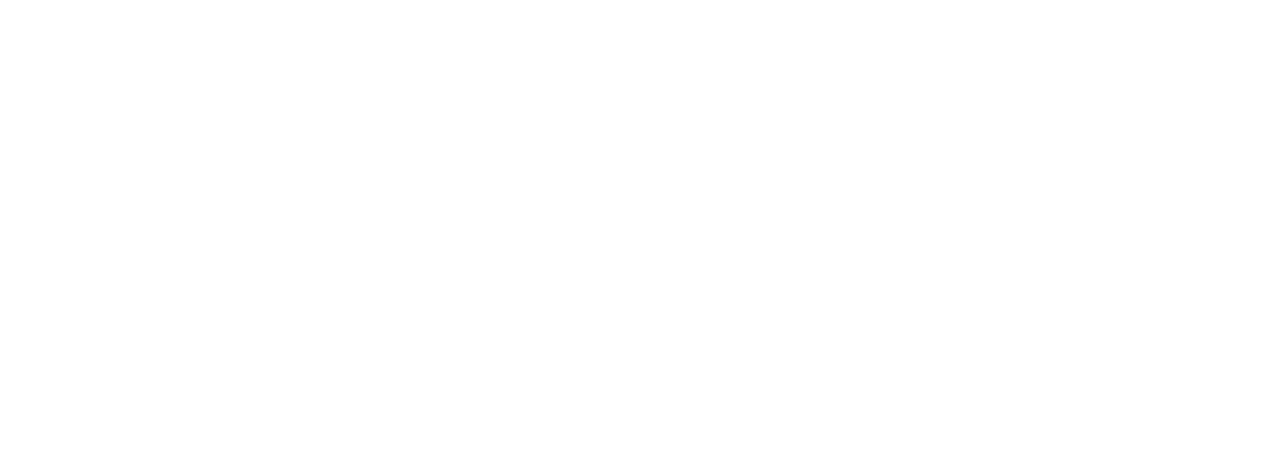
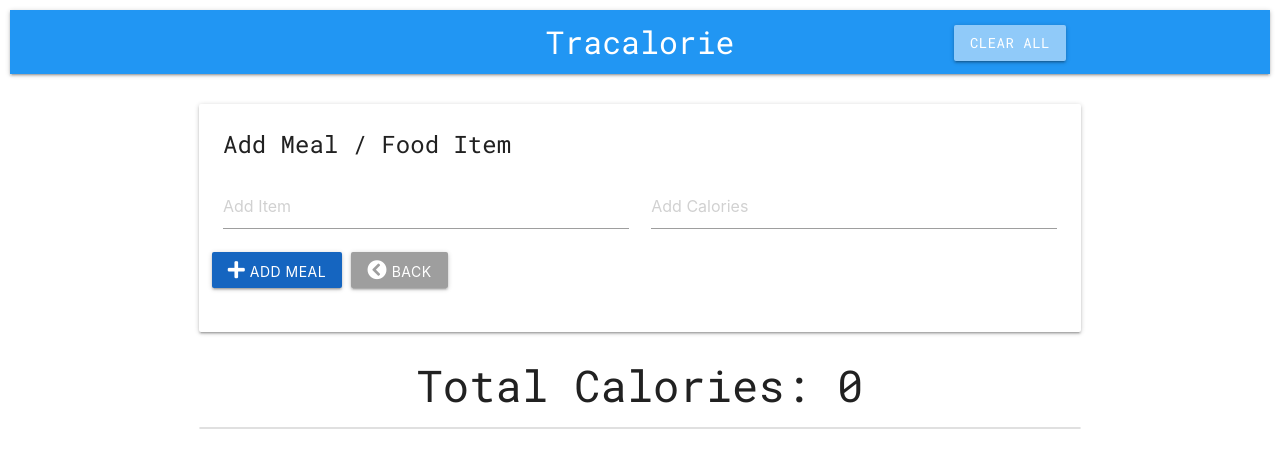
Before and after one commit to JonasBne/calorie-tracker, a website built with webpack: page src/html/index.html in a window 1280 px wide. Built offline with nearby package versions, Linux system fonts and the light colour scheme.

Commit message:
Added user interface and updated package.json

```diff
--- a/package.json
+++ b/package.json
@@ -11,6 +11,7 @@
   "author": "Jonas Boone",
   "license": "ISC",
   "dependencies": {
+    "@fortawesome/fontawesome-free": "^5.15.3",
     "sass": "^1.35.1"
   },
   "devDependencies": {
--- a/src/html/index.html
+++ b/src/html/index.html
@@ -3,12 +3,56 @@
 <head>
     <meta charset="UTF-8">
     <link rel="preconnect" href="https://fonts.googleapis.com">
-    <link rel="preconnect" href="https://fonts.gstatic.com" crossorigin>
     <link href="https://fonts.googleapis.com/css2?family=Roboto+Mono&display=swap" rel="stylesheet">
-    <link href="https://fonts.googleapis.com/icon?family=Material+Icons" rel="stylesheet">
-    <title>Book List App</title>
+    <title>Tracalorie | Your Meal & Calorie Tracker</title>
 </head>
 <body>
+<!-- Navbar -->
+<nav>
+    <div class="nav-wrapper blue">
+        <div class="container">
+            <a href="#" class="brand-logo center">Tracalorie</a>
+            <ul class="right">
+                <li><a href="#" class="clear-btn btn blue lighten-3">Clear All</a></li>
+            </ul>
+        </div>
+    </div>
+</nav>
 
+<br>
+
+<div class="container">
+    <!-- Form Card -->
+    <div class="card">
+        <div class="card-content">
+            <span class="card-title">Add Meal / Food Item</span>
+            <form class="col">
+                <div class="row">
+                    <div class="input-field col s6">
+                        <input type="text" placeholder="Add Item" id="item-name">
+                        <label for="item-name"></label>
+                    </div>
+                    <div class="input-field col s6">
+                        <input type="text" placeholder="Add Calories" id="item-calories">
+                        <label for="item-calories"></label>
+                    </div>
+                    <button class="add-btn btn blue darken-3"><i class="fa fa-plus"></i> Add Meal</button>
+                    <!--
+                    <button class="update-btn btn orange"><i class="fa fa-pencil-square-o"></i> Update Meal</button>
+                    <button class="delete-btn btn red"><i class="fa fa-remove"></i> Delete Meal</button>
+                    -->
+                    <button class="back-btn btn grey pull-right"><i class="fa fa-chevron-circle-left"></i> Back</button>
+                </div>
+            </form>
+        </div>
+    </div>
+
+    <!-- Calorie Count -->
+    <h3 class="center-align">Total Calories: <span class="total-calories">0</span></h3>
+
+    <!-- Item List -->
+    <ul id="item-list" class="collection">
+    </ul>
+</div>
 </body>
 </html>
--- a/src/index.js
+++ b/src/index.js
@@ -1,5 +1,8 @@
 // Import Materialize
 import "materialize-css/dist/css/materialize.min.css";
 
+// Import icons
+import "@fortawesome/fontawesome-free/css/all.css";
+
 // Import custom css
 import "./css/custom.scss";
```
Also changed, not shown: 1 other file.
